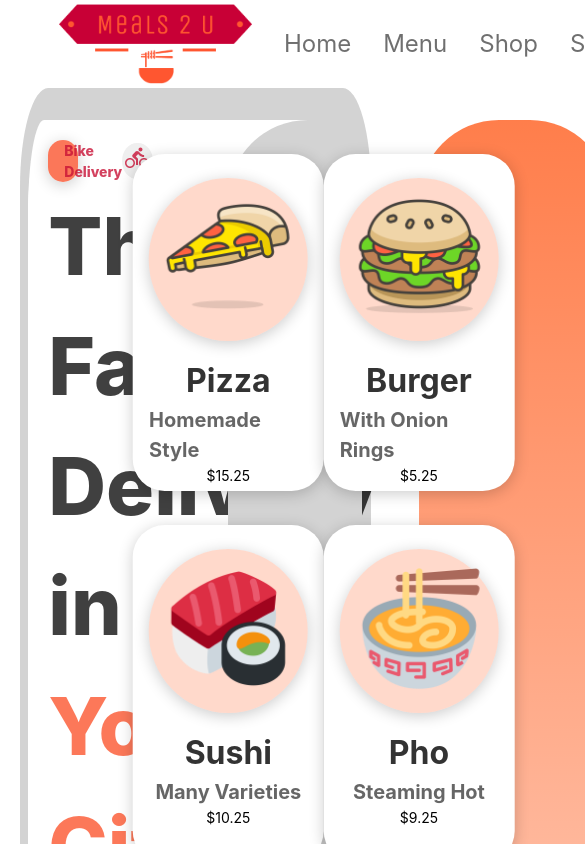
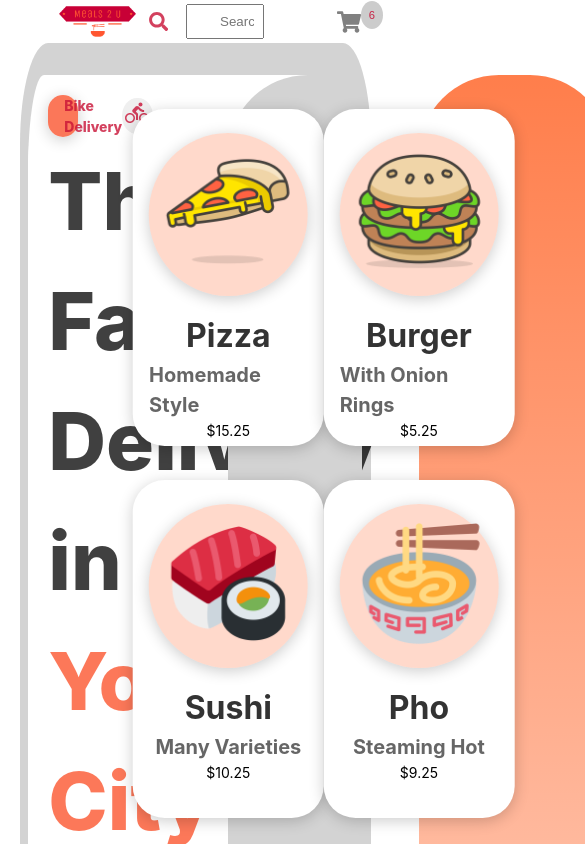
Before and after one commit to Jscorz/React-Food-Delivery-App, a React (Create React App) app: page / in a window 390 px wide. Shown: the top 844 px of the page, 585 px wide, since content can reach past the window. Built offline with nearby package versions, Linux system fonts and the light colour scheme.

Commit message:
continued working on responsiveness of navbar

```diff
--- a/src/components/MainText.js
+++ b/src/components/MainText.js
@@ -87,6 +87,7 @@ const Wrapper = styled.section`
   .short-text {
     font-size: 1.2rem;
     font-weight: 500;
+    max-width: 70%;
     margin-left: 10%;
     margin-top: 2%;
     color: rgba(0, 0, 0, 0.6);
--- a/src/components/Navbar.js
+++ b/src/components/Navbar.js
@@ -9,7 +9,7 @@ const Navbar = () => {
   const [showLinks, setShowLinks] = useState(false);
   const linksContainerRef = useRef(null);
   const linksRef = useRef(null);
-  console.log(links);
+
   return (
     <Wrapper>
       <section className='section'>
@@ -65,6 +65,10 @@ const Wrapper = styled.section`
     margin-left: 5rem;
     cursor: pointer;
     margin-left: 15vw;
+
+    @media only screen and (max-width: 600px) {
+      max-height: 2rem;
+    }
   }
 
   ul {
@@ -92,7 +96,13 @@ const Wrapper = styled.section`
     padding: 0.5rem;
     padding-left: 2rem;
     margin-right: 3rem;
-    // position: relative;
+    transition: all 0.2s;
+
+    @media only screen and (max-width: 700px) {
+      max-width: 20vw;
+      position: relative;
+      transform: translateX(-100%);
+    }
   }
 
   .search-icon {
@@ -102,7 +112,18 @@ const Wrapper = styled.section`
     margin-bottom: -0.3rem;
     cursor: pointer;
     transform: translateX(135%);
-    // transform: translateY(-20%);
+
+    @media only screen and (max-width: 700px) {
+      max-width: 20vw;
+      position: relative;
+      transform: translateX(-575%);
+    }
+
+    @media only screen and (max-width: 650px) {
+      max-width: 20vw;
+      position: relative;
+      transform: translateX(-500%);
+    }
   }
 
   button {
@@ -117,6 +138,13 @@ const Wrapper = styled.section`
   .cart {
     cursor: pointer;
     color: grey;
+    transition: all 0.2s;
+
+    @media only screen and (max-width: 700px) {
+      transform: translateX(550%);
+      margin-bottom: -0.5rem;
+    }
+
     &-total {
       font-size: 1rem;
       position: absolute;
@@ -126,6 +154,18 @@ const Wrapper = styled.section`
       border-radius: 60%;
       background-color: rgba(0, 0, 0, 0.2);
       cursor: pointer;
+
+      @media only screen and (max-width: 700px) {
+        bottom: 10%;
+        left: 650%;
+        font-size: 0.7rem;
+      }
+    }
+  }
+
+  .links-container {
+    @media only screen and (max-width: 1100px) {
+      display: none;
     }
   }
 `;
```
